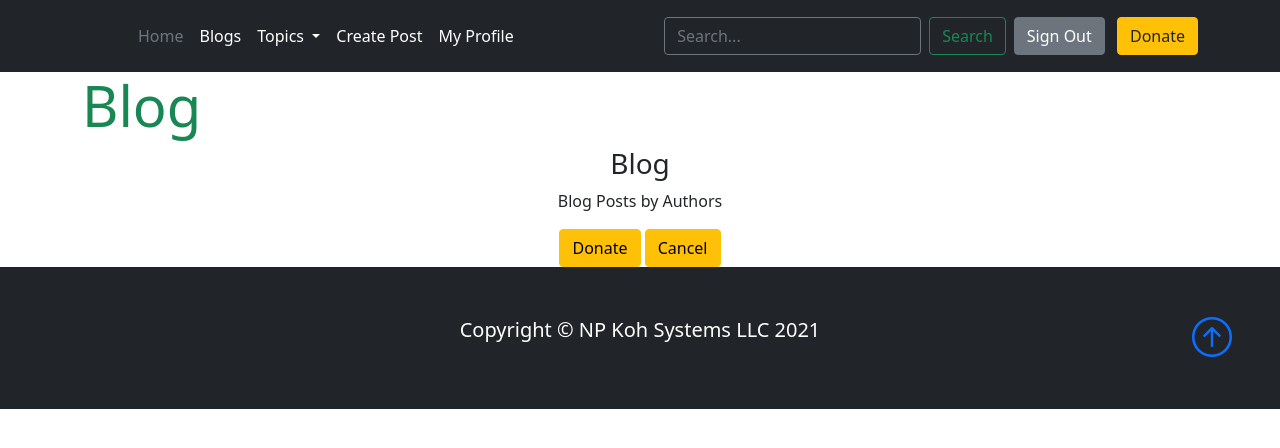
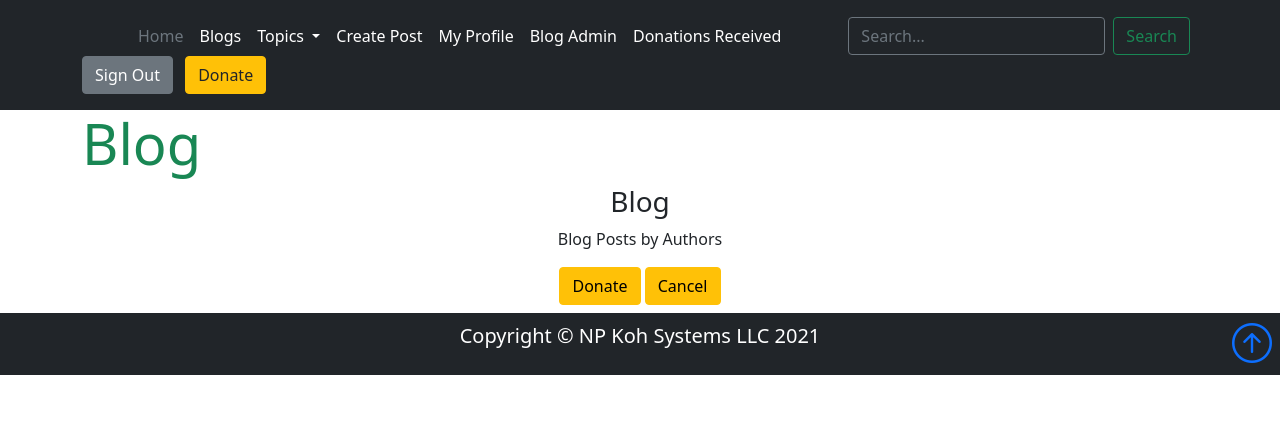
Before and after one commit to NgiapPuoyKoh/django-blogchat-tech, a Django app: page /blog/ in a window 1280 px wide. Shown: the top 448 px of the page. Run offline with Django 3.2, Linux system fonts and the light colour scheme; a user stored in the database is signed in; tables that the repository leaves empty hold one stand-in row (values such as "Sample post"); some libraries are stand-ins or nearby versions.

Commit message:
Edit base.html Add donations link for superuser access"

```diff
--- a/templates/base.html
+++ b/templates/base.html
@@ -70,11 +70,12 @@
             {% if request.user.is_authenticated %}
               <li><a href="{% url 'post-create' %}" class="nav-link px-2 text-white">Create Post</a></li>
               <li><a href="{% url 'user_profile' user %}" class="nav-link px-2 text-white">My Profile</a></li>
+                {% if request.user.is_superuser %}
+                <li><a href="#" class="nav-link px-2 text-white">Blog Admin</a></li>
+                <li><a href="{% url 'donations' %}" class="nav-link px-2 text-white">Donations Received</a></li>
+                {% endif %}
             {% else %}
               <li><a href="{% url 'account_login' %}" class="nav-link px-2 text-white">Sign In</a></li>
-            {% endif %}
-            {% if request.user.issuperuser %}
-            <li><a href="#" class="nav-link px-2 text-white">Blog Admin</a></li>
             {% endif %}
           </ul>
 
@@ -116,11 +117,10 @@
     {% endblock %}
 
   <!-- footer -->
-  <footer class= "p-5 bg-dark text-white text-center position-relative">
+  <footer class= "p-2 bg-dark text-white text-center position-relative mt-2">
     <div class="container">
       <p class="lead">Copyright &copy; NP Koh Systems LLC 2021 </p>
-      <a href="#" class="position-absolute bottom-0 end-0 p-5">
-
+      <a href="#" class="position-absolute bottom-0 end-0 p-2">
         <i class="bi bi-arrow-up-circle h1"></i>
       </a>
     </div>
```
